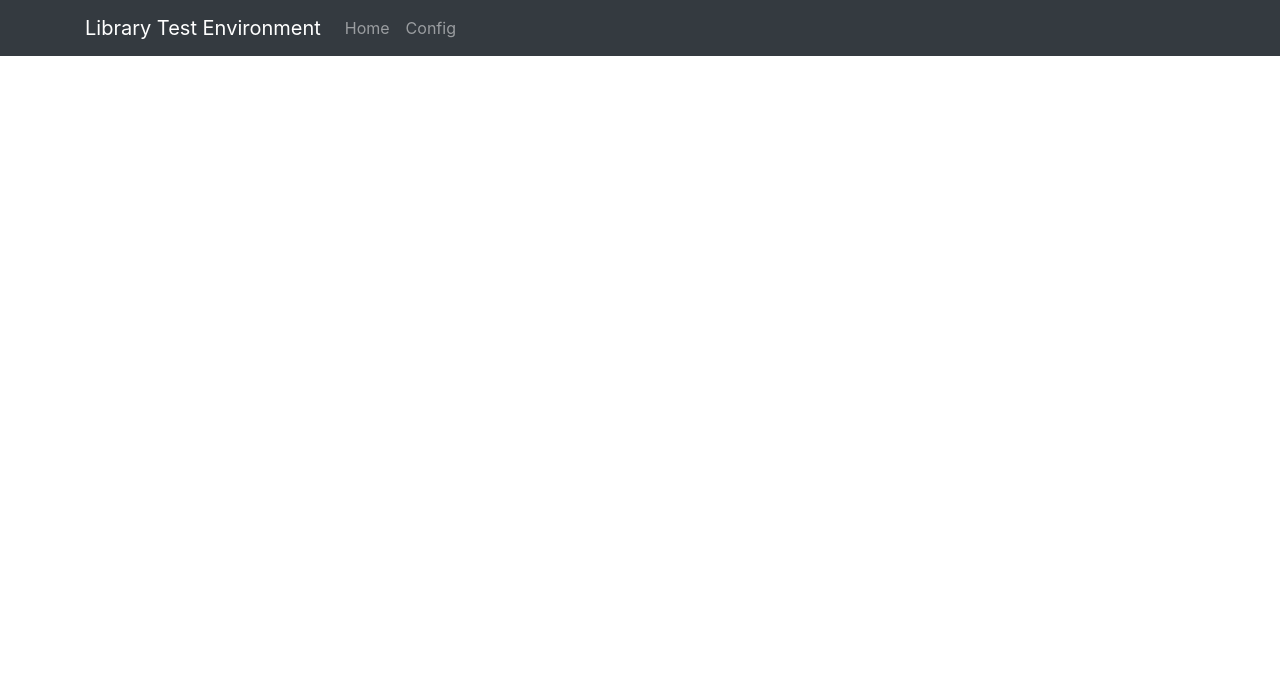
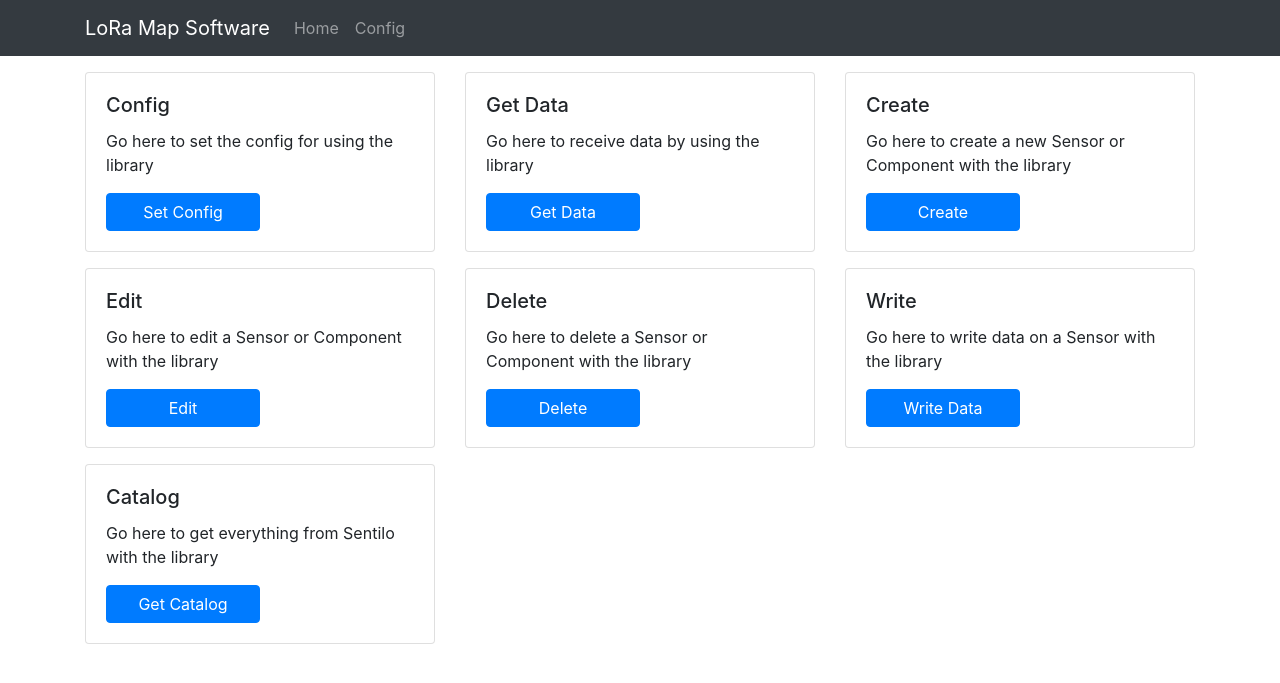
Before and after one commit to StijnJansen2000/SwatLoRa, a PHP site: page / in a window 1280 px wide. Shown: the top 683 px of the page. Run offline with PHP 8.4, Linux system fonts and the light colour scheme; some libraries are stand-ins or nearby versions.

Commit message:
Add files via upload

```diff
--- a/inc/home.inc.php
+++ b/inc/home.inc.php
@@ -1,3 +1,84 @@
-<div class="container">
+<div class="container mt-3">
+    <div class="row">
+
+        <div class="col-lg-4 col-md-4 col-sm-12 mb-3">
+            <div class="card">
+                <div class="card-body">
+                    <h5 class="card-title">Config</h5>
+                    <p class="card-text">Go here to set the config for using the library &nbsp;</p>
+                    <a href="?page=config" class="btn btn-primary col-6">Set Config</a>
+                </div>
+            </div>
+        </div>
+
+        <div class="col-lg-4 col-md-4 col-sm-12 mb-3">
+            <div class="card">
+                <div class="card-body">
+                    <h5 class="card-title">Get Data</h5>
+                    <p class="card-text">Go here to receive data by using the library &nbsp;</p>
+                    <a href="?page=get" class="btn btn-primary col-6">Get Data</a>
+                </div>
+            </div>
+        </div>
+
+        <div class="col-lg-4 col-md-4 col-sm-12 mb-3">
+            <div class="card">
+                <div class="card-body">
+                    <h5 class="card-title">Create</h5>
+                    <p class="card-text">Go here to create a new Sensor or Component with the library</p>
+                    <a href="?page=create" class="btn btn-primary col-6">Create</a>
+                </div>
+            </div>
+        </div>
+
+    </div>
+
+    <div class="row">
+
+        <div class="col-lg-4 col-md-4 col-sm-12 mb-3">
+            <div class="card">
+                <div class="card-body">
+                    <h5 class="card-title">Edit</h5>
+                    <p class="card-text">Go here to edit a Sensor or Component with the library</p>
+                    <a href="?page=edit" class="btn btn-primary col-6">Edit</a>
+                </div>
+            </div>
+        </div>
+
+        <div class="col-lg-4 col-md-4 col-sm-12 mb-3">
+            <div class="card">
+                <div class="card-body">
+                    <h5 class="card-title">Delete</h5>
+                    <p class="card-text">Go here to delete a Sensor or Component with the library</p>
+                    <a href="?page=delete" class="btn btn-primary col-6">Delete</a>
+                </div>
+            </div>
+        </div>
+
+        <div class="col-lg-4 col-md-4 col-sm-12 mb-3">
+            <div class="card">
+                <div class="card-body">
+                    <h5 class="card-title">Write</h5>
+                    <p class="card-text">Go here to write data on a Sensor with the library</p>
+                    <a href="?page=write" class="btn btn-primary col-6">Write Data</a>
+                </div>
+            </div>
+        </div>
+
+    </div>
+
+    <div class="row">
+
+        <div class="col-lg-4 col-md-4 col-sm-12 mb-3">
+            <div class="card">
+                <div class="card-body">
+                    <h5 class="card-title">Catalog</h5>
+                    <p class="card-text">Go here to get everything from Sentilo with the library</p>
+                    <a href="?page=catalog" class="btn btn-primary col-6">Get Catalog</a>
+                </div>
+            </div>
+        </div>
+
+    </div>
 
 </div>
--- a/inc/navbar.inc.php
+++ b/inc/navbar.inc.php
@@ -6,7 +6,7 @@ $userArray = $menuItems['guest'];
 ?>
 <nav class="navbar navbar-expand-lg navbar-dark bg-dark">
     <div class="container">
-        <a class="navbar-brand" href="?page=home">Library Test Environment</a>
+        <a class="navbar-brand" href="?page=home">LoRa Map Software</a>
         <button class="navbar-toggler" type="button" data-toggle="collapse" data-target="#navbarNav"
                 aria-controls="navbarNav" aria-expanded="false" aria-label="Toggle navigation">
             <span class="navbar-toggler-icon"></span>
```
Also changed, not shown: inc/config.inc.php (added, +42 -0 lines).
